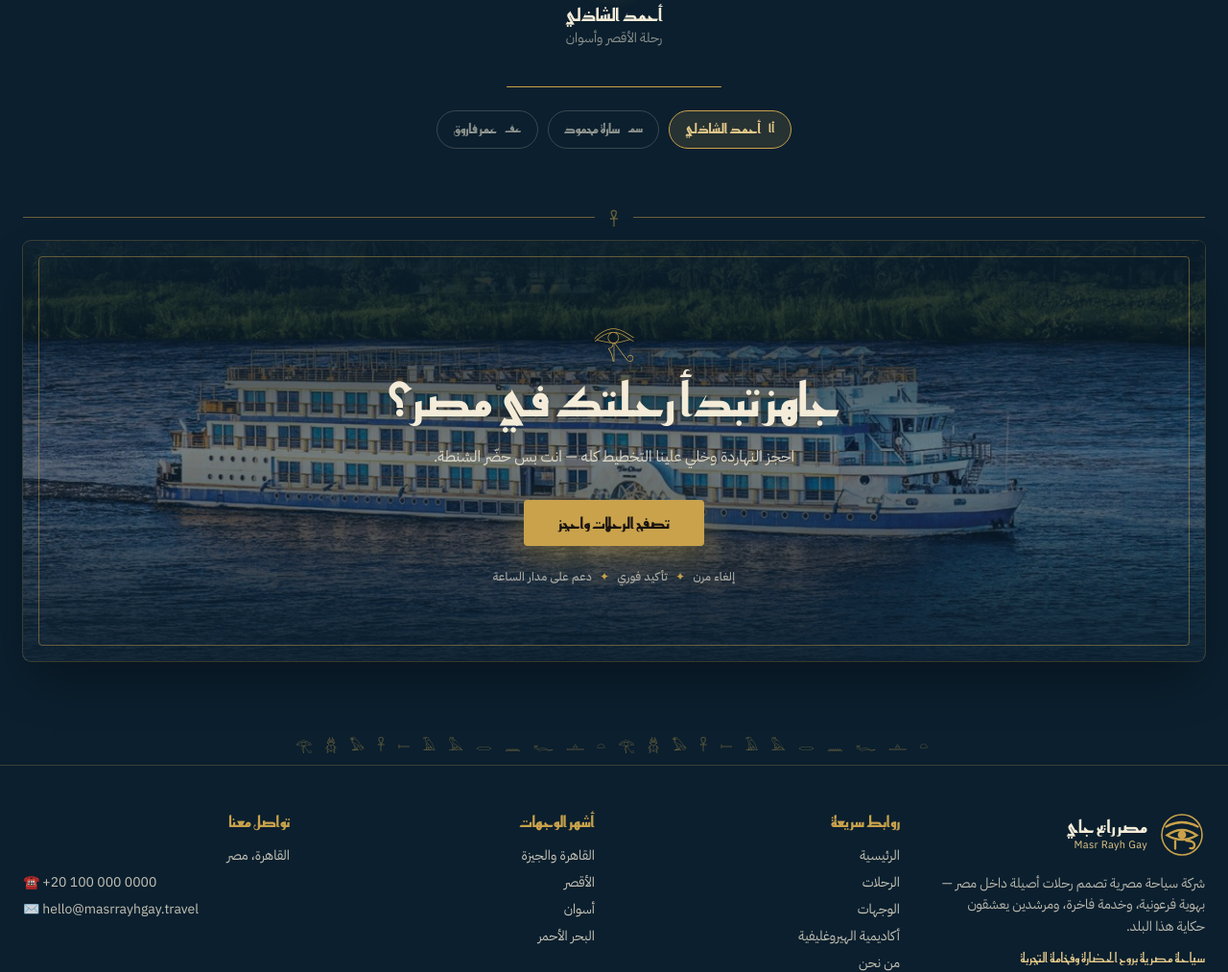
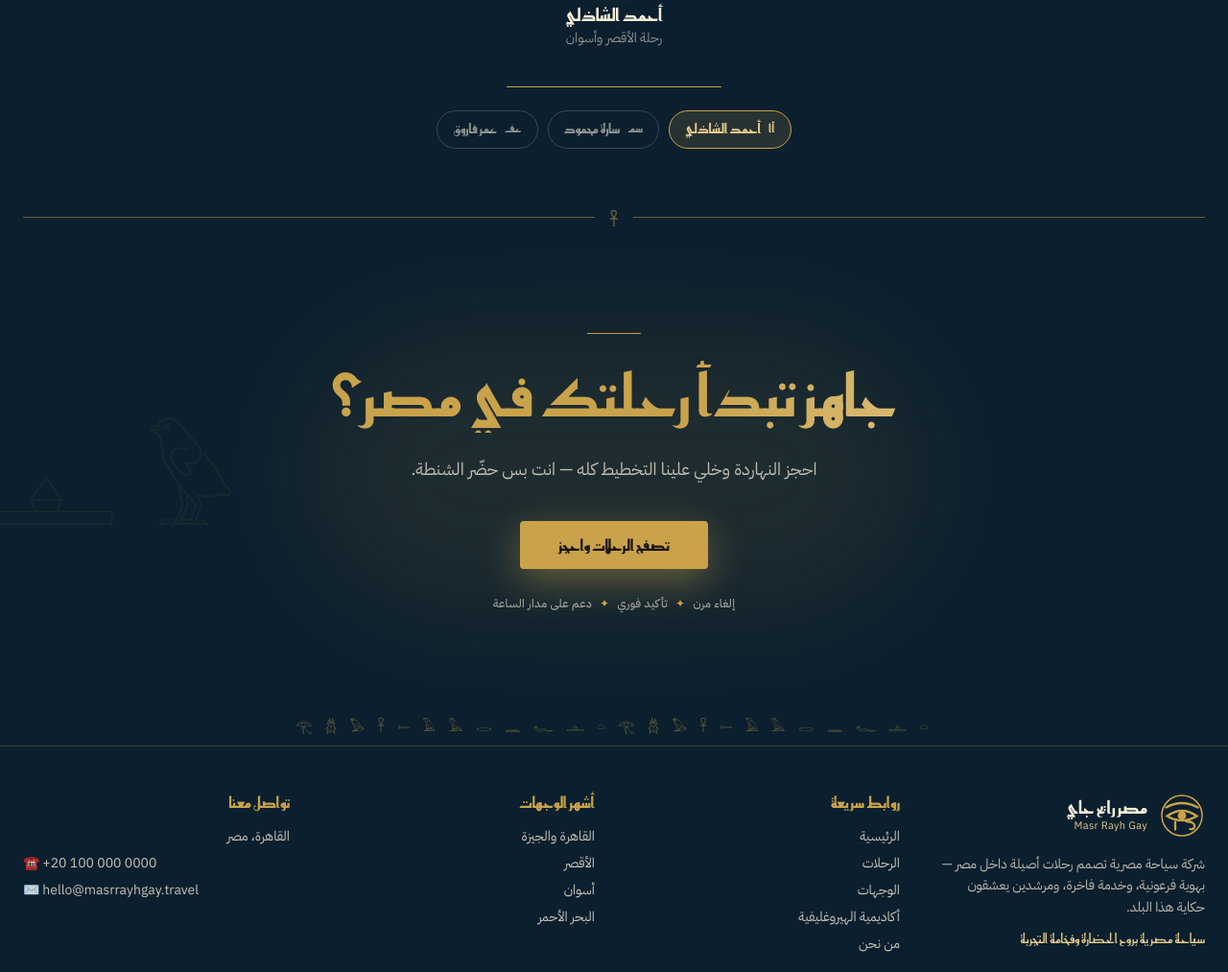
Before and after one commit to sayedelshazly/Masr-Rayh_Gay, a Laravel app: page / in a window 1280 px wide. Shown: the part 4729-5742 px from the top of the page at 96% size. Run offline with Laravel 12, Linux system fonts and the light colour scheme; data comes from the database, SQL or seed files in the repository; style sheets or scripts are compiled from the project's sources; some libraries are stand-ins or nearby versions.

Commit message:
CTA redesigned: bare statement over a drifting ghost-glyph river, shining gold title

```diff
--- a/resources/css/app.css
+++ b/resources/css/app.css
@@ -222,6 +222,16 @@ html {
     }
 }
 
+/* Endless hieroglyph river drifting behind the CTA */
+@keyframes glyph-drift {
+    to {
+        transform: translateX(-50%);
+    }
+}
+.animate-glyph-drift {
+    animation: glyph-drift 48s linear infinite;
+}
+
 /* Testimonial stage: each quote rises in through a soft blur */
 @keyframes quote-in {
     from {
--- a/resources/js/Pages/Home.jsx
+++ b/resources/js/Pages/Home.jsx
@@ -513,43 +513,39 @@ function Testimonials() {
     );
 }
 
+const CTA_GLYPH_RIVER = '𓂀 𓆣 𓅃 𓋹 𓊽 𓍿 𓇳 𓆑 𓃀 𓄿 𓈖 𓏏 𓊵 𓅱 ';
+
 function CtaBanner() {
     const { t } = useLocale();
+    const river = CTA_GLYPH_RIVER.repeat(4);
 
     return (
-        <section className="mx-auto max-w-7xl px-4 pb-16 sm:px-6">
-            {/* The Invitation: a framed Nile panorama that breathes
-                (slow ken-burns) behind one calm, centred call. */}
-            <div className="relative overflow-hidden rounded-lg shadow-2xl shadow-black/40 ring-1 ring-gold-500/25">
-                <img
-                    src="/images/tours/nile-cruise-luxor-aswan-4-days.jpg"
-                    alt=""
-                    loading="lazy"
-                    className="animate-kenburns absolute inset-0 h-full w-full object-cover"
-                />
-                <div aria-hidden="true" className="absolute inset-0 bg-nile-950/45" />
+        <section className="relative overflow-hidden">
+            {/* a slow river of ghost glyphs flowing behind the words */}
+            <div aria-hidden="true" className="pointer-events-none absolute inset-0 flex items-center overflow-hidden">
+                <div className="animate-glyph-drift flex w-max whitespace-nowrap" dir="ltr">
+                    <span className="font-glyph text-[7rem] leading-none text-gold-500/[0.07]">{river}</span>
+                    <span className="font-glyph text-[7rem] leading-none text-gold-500/[0.07]">{river}</span>
+                </div>
+            </div>
             <div
                 aria-hidden="true"
-                    className="absolute inset-0 bg-gradient-to-b from-nile-950/85 via-nile-950/20 to-nile-950/90"
+                className="pointer-events-none absolute left-1/2 top-1/2 h-72 w-[640px] max-w-none -translate-x-1/2 -translate-y-1/2 rounded-full bg-gold-500/10 blur-3xl"
             />
-                {/* inset gold frame — the luxury-hotel detail */}
-                <div aria-hidden="true" className="pointer-events-none absolute inset-3 rounded-md border border-gold-500/45 sm:inset-4" />
 
-                <div className="relative flex flex-col items-center px-6 py-16 text-center sm:py-20">
-                    <span aria-hidden="true" className="font-glyph text-4xl text-gold-500">
-                        𓂀
-                    </span>
-                    <h2 className="font-display mt-4 max-w-2xl text-4xl font-bold leading-snug text-sand-100 drop-shadow sm:text-5xl">
+            <div className="relative mx-auto max-w-3xl px-4 py-24 text-center sm:px-6">
+                <span aria-hidden="true" className="mx-auto block h-px w-14 bg-gold-500" />
+                <h2 className="font-display text-gold-shine mt-7 text-5xl font-extrabold leading-snug sm:text-6xl">
                     {t('cta.title')}
                 </h2>
-                    <p className="mt-4 max-w-xl leading-relaxed text-sand-100/85">{t('cta.subtitle')}</p>
+                <p className="mx-auto mt-5 max-w-xl leading-loose text-sand-100/75 sm:text-lg">{t('cta.subtitle')}</p>
                 <Link
                     href="/tours"
-                        className="font-subhead mt-8 inline-flex min-h-[48px] items-center rounded-md bg-gold-500 px-9 py-3 text-base font-bold text-ink-900 shadow-[0_10px_35px_rgba(201,162,75,0.45)] transition-all duration-150 ease-stone hover:bg-gold-300"
+                    className="font-subhead mt-9 inline-flex min-h-[50px] items-center rounded-md bg-gold-500 px-10 py-3.5 text-base font-bold text-ink-900 shadow-[0_12px_40px_rgba(201,162,75,0.45)] transition-all duration-150 ease-stone hover:bg-gold-300"
                 >
                     {t('cta.button')}
                 </Link>
-                    <p className="mt-6 flex flex-wrap items-center justify-center gap-x-2 text-xs font-medium tracking-wide text-sand-100/65">
+                <p className="mt-7 flex flex-wrap items-center justify-center gap-x-2 text-xs font-medium tracking-wide text-sand-100/60">
                     {t('cta.note')
                         .split('·')
                         .map((part, index, parts) => (
@@ -563,7 +559,6 @@ function CtaBanner() {
                             </span>
                         ))}
                 </p>
-                </div>
             </div>
         </section>
     );
```
Lines whose indentation alone changed are shown as unchanged.
